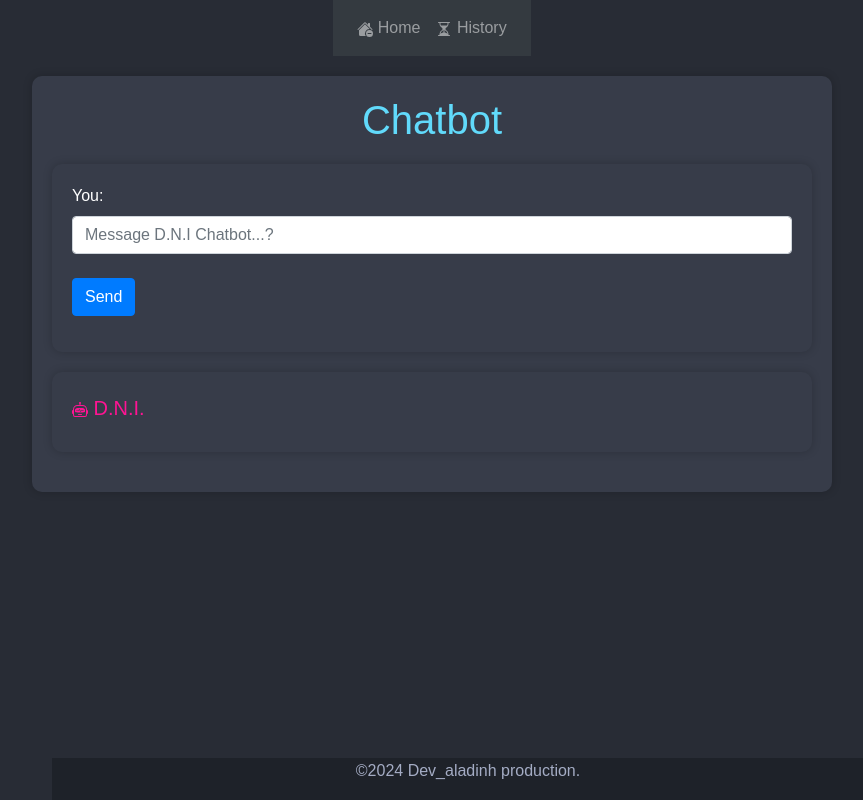
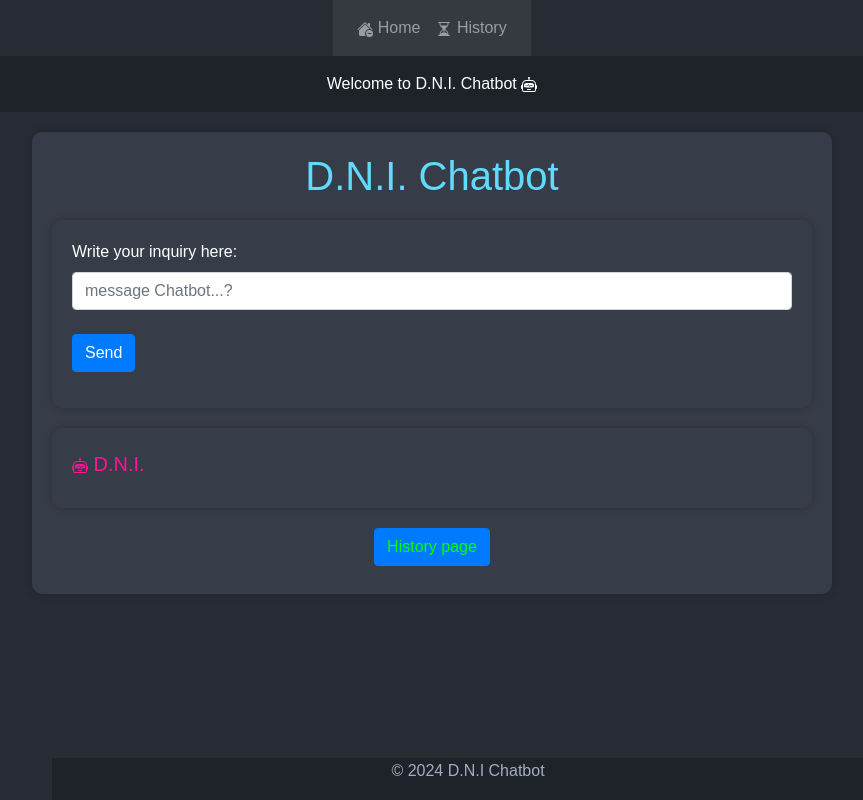
Before and after one commit to harizonelopez/DNI-chat_bot, a Flask app: page / in a window 1280 px wide. Shown: the whole page, without its empty margins (208-1071 px from the left). Run offline with Flask 3, Linux system fonts and the light colour scheme; some libraries are stand-ins or nearby versions.

Commit message:
Update home.html

```diff
--- a/templates/home.html
+++ b/templates/home.html
@@ -7,7 +7,7 @@
 <head>
     <meta charset="UTF-8">
     <meta name="viewport" content="width=device-width, initial-scale=1.0">
-    <title>D.N.I Chat-Bot</title>
+    <title>Chat Bot</title>
     <style>
         body {
             display: flex;
@@ -24,7 +24,7 @@
         header {
             background-color: #1e2229;
             text-align: center;
-            padding: 2em;
+            padding: 1em;
         }
 
         h1, h2 {
@@ -75,25 +75,29 @@
         }
 
         a:hover {
-            border-bottom: 3px solid #FF6347;
+            border-bottom: 2px solid #FF6347;
         }
 
     </style>
 </head>
 
 <body>
+    <header> Welcome to D.N.I. Chatbot  <svg xmlns="http://www.w3.org/2000/svg" width="16" height="16" fill="currentColor" class="bi bi-robot" viewBox="0 0 16 16">
+        <path d="M6 12.5a.5.5 0 0 1 .5-.5h3a.5.5 0 0 1 0 1h-3a.5.5 0 0 1-.5-.5M3 8.062C3 6.76 4.235 5.765 5.53 5.886a26.6 26.6 0 0 0 4.94 0C11.765 5.765 13 6.76 13 8.062v1.157a.93.93 0 0 1-.765.935c-.845.147-2.34.346-4.235.346s-3.39-.2-4.235-.346A.93.93 0 0 1 3 9.219zm4.542-.827a.25.25 0 0 0-.217.068l-.92.9a25 25 0 0 1-1.871-.183.25.25 0 0 0-.068.495c.55.076 1.232.149 2.02.193a.25.25 0 0 0 .189-.071l.754-.736.847 1.71a.25.25 0 0 0 .404.062l.932-.97a25 25 0 0 0 1.922-.188.25.25 0 0 0-.068-.495c-.538.074-1.207.145-1.98.189a.25.25 0 0 0-.166.076l-.754.785-.842-1.7a.25.25 0 0 0-.182-.135"/>
+        <path d="M8.5 1.866a1 1 0 1 0-1 0V3h-2A4.5 4.5 0 0 0 1 7.5V8a1 1 0 0 0-1 1v2a1 1 0 0 0 1 1v1a2 2 0 0 0 2 2h10a2 2 0 0 0 2-2v-1a1 1 0 0 0 1-1V9a1 1 0 0 0-1-1v-.5A4.5 4.5 0 0 0 10.5 3h-2zM14 7.5V13a1 1 0 0 1-1 1H3a1 1 0 0 1-1-1V7.5A3.5 3.5 0 0 1 5.5 4h5A3.5 3.5 0 0 1 14 7.5"/>
+        </svg> </header>
     <section>
-        <h1 align="center"> Chatbot </h1>
+        <h1 align="center">D.N.I. Chatbot</h1>
         <section>
-            <form action={{ url_for('chat') }} method="POST">
+            <form action="/chat" method="POST">
                 <div class="form-group">
-                    <label for="user_input" class="from-label">You:</label>
+                    <label for="user_input" class="from-label"> Write your inquiry here: </label>
                     <input
                         type="text"
                         class="form-control"
                         name="user_input"
                         id="user_input" required
-                        placeholder="Message D.N.I Chatbot...?">
+                        placeholder="message Chatbot...?">
                     </input>
                     <br>
 
@@ -126,11 +130,14 @@
             {% endif %}
         </section>
 
+        <h5 align="center"><button class="btn btn-primary"><a href = "{{ url_for('history') }}"> History page </a></button></h5>
+
         <footer>
-            <p>&copy;2024 Dev_aladinh production.</p>
+            <p>&copy; 2024 D.N.I Chatbot</p>
         </footer>
 
     </section>
 </body>
 </html>
+
 {% endblock %}
```
